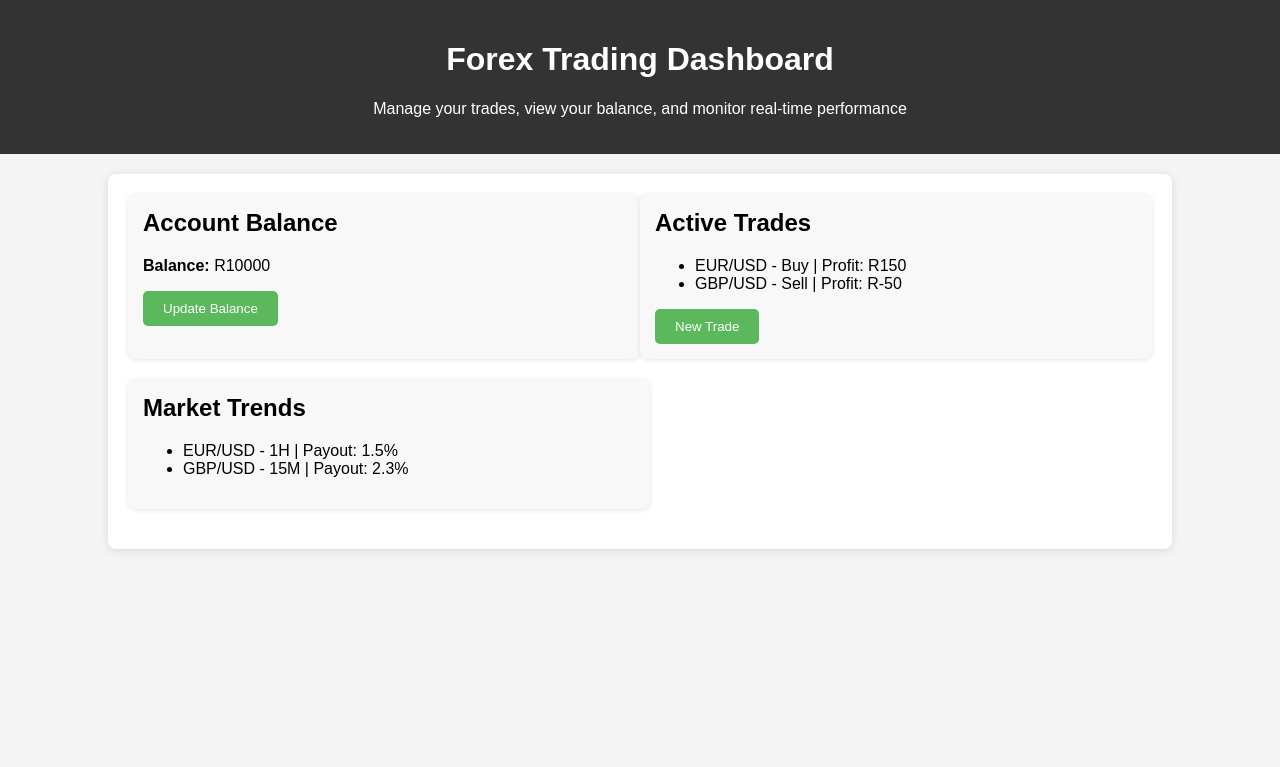
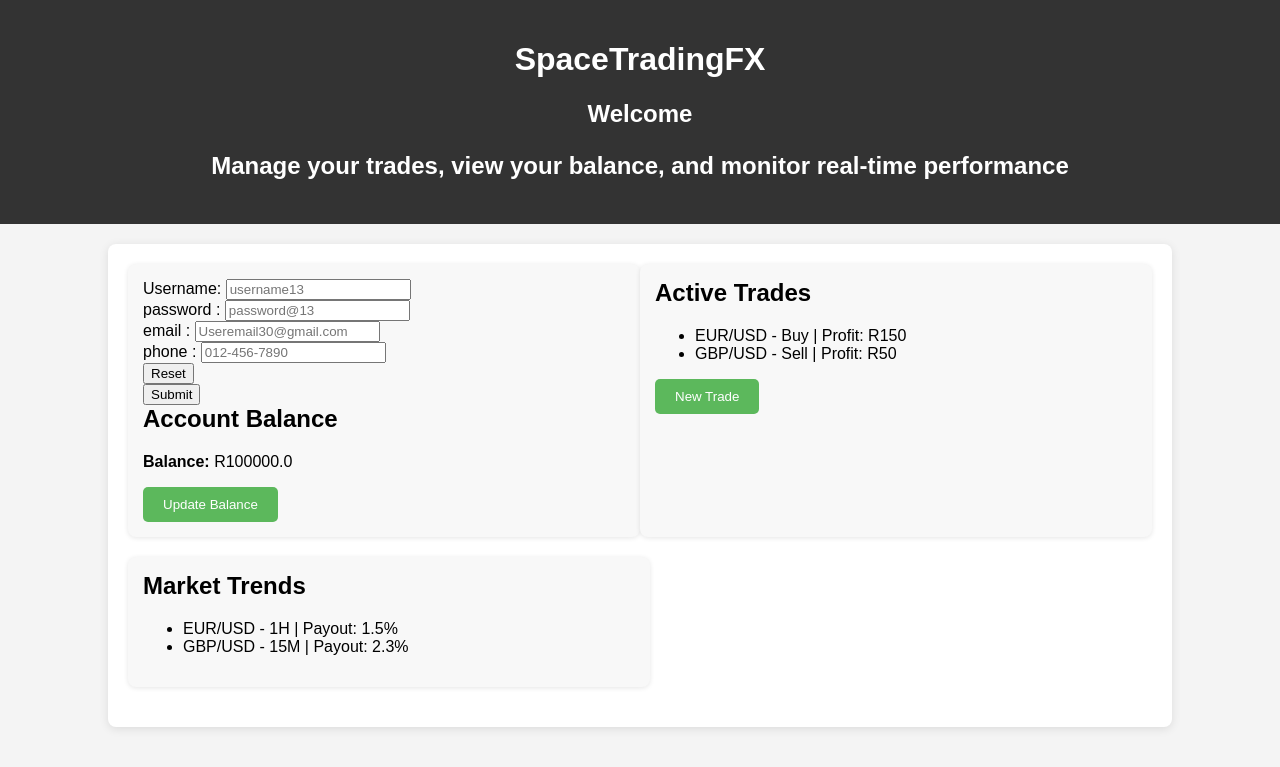
Before and after one commit to jafta1083/Space-Trade-Fx, a Flask app: page / in a window 1280 px wide. Shown: the top 767 px of the page. Run offline with Flask 3, Linux system fonts and the light colour scheme.

Commit message:
Added the user details

```diff
--- a/SpaceTradingFX/flask_dashboard/app.py
+++ b/SpaceTradingFX/flask_dashboard/app.py
@@ -28,10 +28,10 @@ def home():
         logs = ["No logs yet."]
 
     # Mock data for other variables
-    balance = 10000  # Example balance
+    balance = 100000.00  # Example balance
     active_trades = [
         {"currency_pair": "EUR/USD", "type": "Buy", "profit": 150},
-        {"currency_pair": "GBP/USD", "type": "Sell", "profit": -50}
+        {"currency_pair": "GBP/USD", "type": "Sell", "profit": +50}
     ]
     market_trends = [
         {"pair": "EUR/USD", "timeframe": "1H", "payout": "1.5%"},
--- a/SpaceTradingFX/flask_dashboard/templates/dashboard.html
+++ b/SpaceTradingFX/flask_dashboard/templates/dashboard.html
@@ -3,7 +3,7 @@
 <head>
     <meta charset="UTF-8">
     <meta name="viewport" content="width=device-width, initial-scale=1.0">
-    <title>Forex Trading Dashboard</title>
+    <title>SpaceTradigFX</title>
     <style>
         body {
             font-family: Arial, sans-serif;
@@ -55,16 +55,39 @@
 </head>
 <body>
     <div class="header">
-        <h1>Forex Trading Dashboard</h1>
+        <h1>SpaceTradingFX</h1>
+        <h2>Welcome<h2>
         <p>Manage your trades, view your balance, and monitor real-time performance</p>
     </div>
 
     <div class="container">
         <div class="row">
             <div>
+                <form action= "SpaceTradigFX.php" method="POST">
+
+                    <lable for="Username">Username:</label>
+                    <input type="text" id="Username"placeholder="username13"minlength="6" maxlength="15" required><br>
+
+                    <lable for="password">password :</label>
+                    <input type="text" id="password "placeholder="password@13"minlength="6" maxlength="15" required><br>
+
+                    <lable for="email"> email :</label>
+                    <input type="text" id="email "placeholder="Useremail30@gmail.com"><br><minlength="6" maxlength="30"<br>
+
+
+                    <lable for="phone"> phone :</label>
+                    <input type="tel" id="phone "placeholder="012-456-7890"pattern="[0-9]{3}-[0-9]{3}[0-9]{4}"><br>
+
+                    <input type="reset"><br>
+                    <input type="submit">
+
+                </form>
+
+
                 <h2>Account Balance</h2>
                 <p><strong>Balance: </strong> R{{ balance }}</p>
                 <button class="button" onclick="location.href='/update_balance'">Update Balance</button>
+
             </div>
             <div>
                 <h2>Active Trades</h2>
```
Also changed, not shown: 1 other file.
